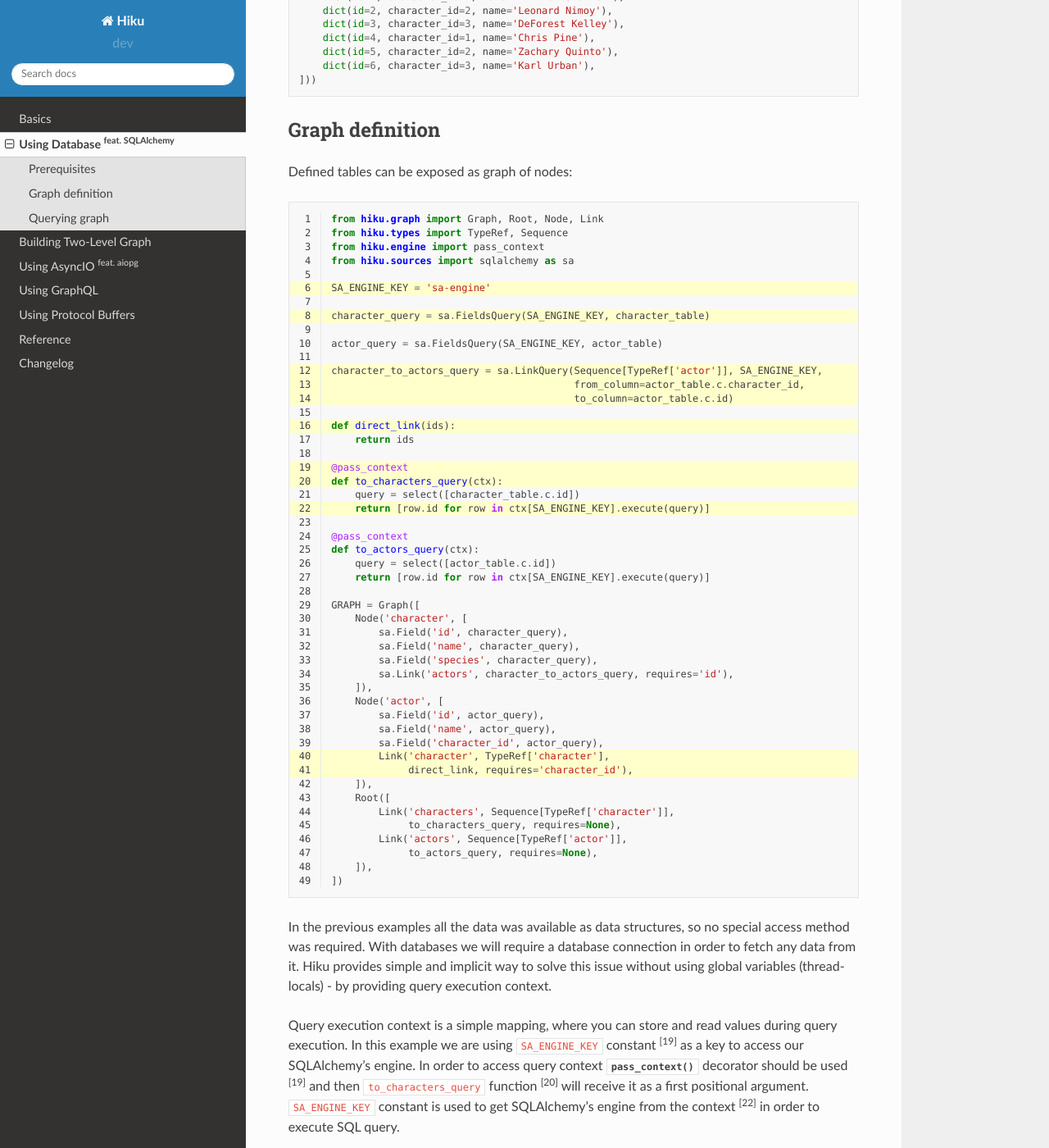
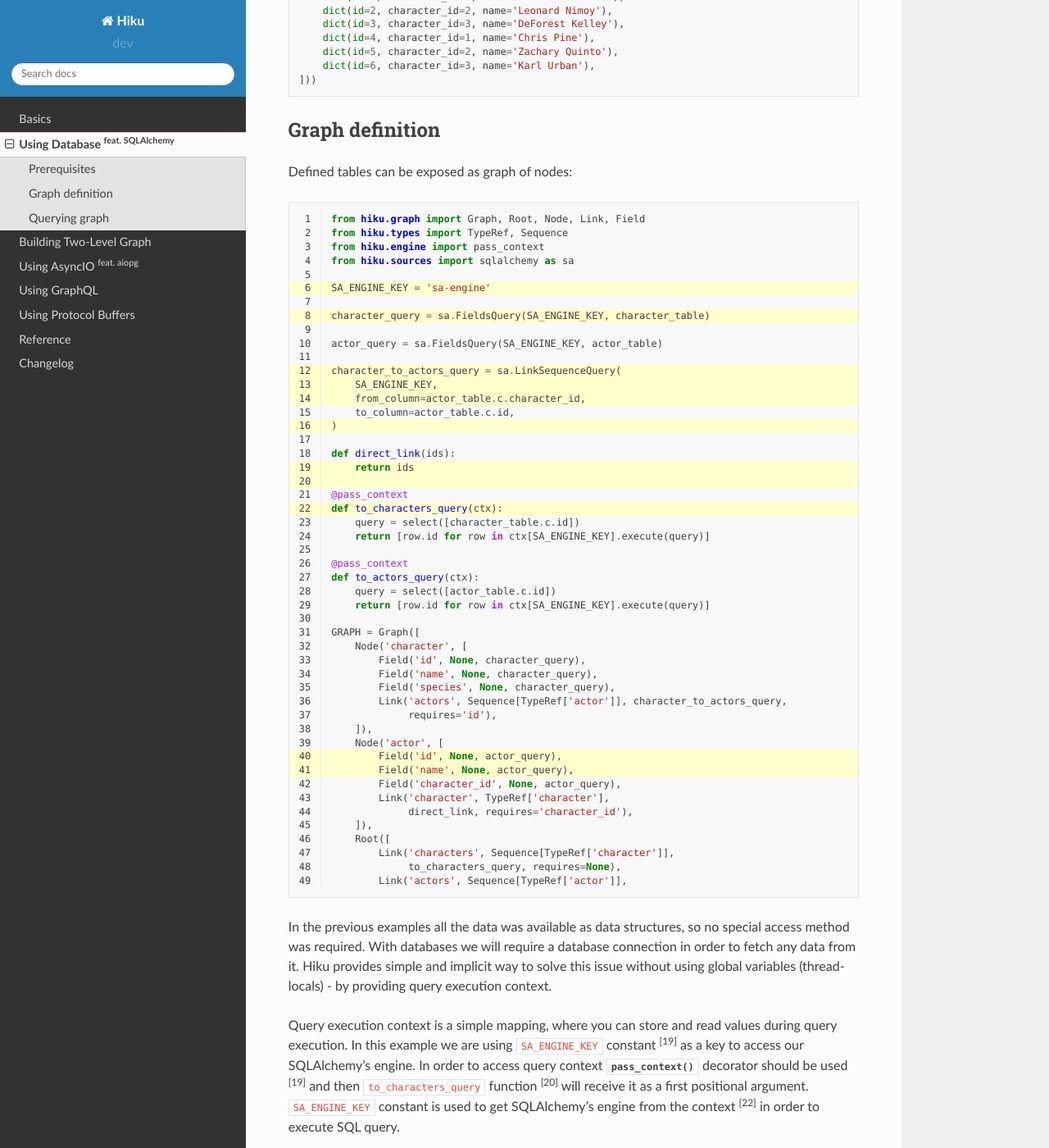
Before and after one commit to evo-company/hiku, a Sphinx documentation site: the page built from docs/database.rst, in a window 1280 px wide and 1400 px high, scrolled down 1014 px. Shown: the whole window at 82% size. Built offline with Sphinx 7.4.7 and the Read the Docs theme 2.0.0, drawn with Linux system fonts in a browser that asks for light colours; some of the changed text lies outside the part shown.

Commit message:
Refactored sqlalchemy and aiopg sources

```diff
--- a/docs/asyncio.rst
+++ b/docs/asyncio.rst
@@ -1,5 +1,7 @@
 Using AsyncIO :sup:`feat. aiopg`
 ================================
+
+.. FIXME: line numbers
 
 Hiku has several executors, previous examples were using
 :py:class:`hiku.executors.sync.SyncExecutor` and they can also be used with
--- a/docs/database.rst
+++ b/docs/database.rst
@@ -1,5 +1,7 @@
 Using Database :sup:`feat. SQLAlchemy`
 ======================================
+
+.. FIXME: line numbers
 
 Hiku provides support for loading data from SQL databases using SQLAlchemy_
 library, but Hiku doesn't requires to use it's ORM layer, it requires only Core
--- a/docs/subgraph.rst
+++ b/docs/subgraph.rst
@@ -1,5 +1,7 @@
 Building Two-Level Graph
 ========================
+
+.. FIXME: line numbers
 
 Two-level graph is a way to express business-logic once and provide it
 on-demand.
--- a/docs/test_asyncio.py
+++ b/docs/test_asyncio.py
@@ -80,7 +80,7 @@ def db_dsn_fixture(request):
 
 # define graph
 
-from hiku.graph import Graph, Root, Node, Link
+from hiku.graph import Graph, Root, Node, Link, Field
 from hiku.types import TypeRef, Sequence
 from hiku.engine import pass_context
 from hiku.sources import aiopg as sa
@@ -91,9 +91,11 @@ character_query = sa.FieldsQuery(SA_ENGINE_KEY, character_table)
 
 actor_query = sa.FieldsQuery(SA_ENGINE_KEY, actor_table)
 
-character_to_actors_query = sa.LinkQuery(Sequence[TypeRef['actor']], SA_ENGINE_KEY,
-                                         from_column=actor_table.c.character_id,
-                                         to_column=actor_table.c.id)
+character_to_actors_query = sa.LinkSequenceQuery(
+    SA_ENGINE_KEY,
+    from_column=actor_table.c.character_id,
+    to_column=actor_table.c.id,
+)
 
 async def direct_link(ids):
     return ids
@@ -114,15 +116,16 @@ async def to_actors_query(ctx):
 
 GRAPH = Graph([
     Node('character', [
-        sa.Field('id', character_query),
-        sa.Field('name', character_query),
-        sa.Field('species', character_query),
-        sa.Link('actors', character_to_actors_query, requires='id'),
+        Field('id', None, character_query),
+        Field('name', None, character_query),
+        Field('species', None, character_query),
+        Link('actors', Sequence[TypeRef['actor']], character_to_actors_query,
+             requires='id'),
     ]),
     Node('actor', [
-        sa.Field('id', actor_query),
-        sa.Field('name', actor_query),
-        sa.Field('character_id', actor_query),
+        Field('id', None, actor_query),
+        Field('name', None, actor_query),
+        Field('character_id', None, actor_query),
         Link('character', TypeRef['character'],
              direct_link, requires='character_id'),
     ]),
--- a/docs/test_database.py
+++ b/docs/test_database.py
@@ -40,7 +40,7 @@ sa_engine.execute(actor_table.insert().values([
 
 # define graph
 
-from hiku.graph import Graph, Root, Node, Link
+from hiku.graph import Graph, Root, Node, Link, Field
 from hiku.types import TypeRef, Sequence
 from hiku.engine import pass_context
 from hiku.sources import sqlalchemy as sa
@@ -51,9 +51,11 @@ character_query = sa.FieldsQuery(SA_ENGINE_KEY, character_table)
 
 actor_query = sa.FieldsQuery(SA_ENGINE_KEY, actor_table)
 
-character_to_actors_query = sa.LinkQuery(Sequence[TypeRef['actor']], SA_ENGINE_KEY,
-                                         from_column=actor_table.c.character_id,
-                                         to_column=actor_table.c.id)
+character_to_actors_query = sa.LinkSequenceQuery(
+    SA_ENGINE_KEY,
+    from_column=actor_table.c.character_id,
+    to_column=actor_table.c.id,
+)
 
 def direct_link(ids):
     return ids
@@ -70,15 +72,16 @@ def to_actors_query(ctx):
 
 GRAPH = Graph([
     Node('character', [
-        sa.Field('id', character_query),
-        sa.Field('name', character_query),
-        sa.Field('species', character_query),
-        sa.Link('actors', character_to_actors_query, requires='id'),
+        Field('id', None, character_query),
+        Field('name', None, character_query),
+        Field('species', None, character_query),
+        Link('actors', Sequence[TypeRef['actor']], character_to_actors_query,
+             requires='id'),
     ]),
     Node('actor', [
-        sa.Field('id', actor_query),
-        sa.Field('name', actor_query),
-        sa.Field('character_id', actor_query),
+        Field('id', None, actor_query),
+        Field('name', None, actor_query),
+        Field('character_id', None, actor_query),
         Link('character', TypeRef['character'],
              direct_link, requires='character_id'),
     ]),
--- a/docs/test_subgraph.py
+++ b/docs/test_subgraph.py
@@ -40,6 +40,7 @@
 from hiku.types import TypeRef, Sequence, Optional
 from hiku.engine import pass_context, Nothing
 from hiku.sources import sqlalchemy as sa
+from hiku.sources.sqlalchemy import TypingFromSQLTypes
 
 SA_ENGINE_KEY = 'sa-engine'
 
@@ -61,13 +62,13 @@
 
 _GRAPH = Graph([
     Node('image', [
-        sa.Field('id', image_query),
-        sa.Field('name', image_query),
+        Field('id', None, image_query),
+        Field('name', None, image_query),
     ]),
     Node('character', [
-        sa.Field('id', character_query),
-        sa.Field('image_id', character_query),
-        sa.Field('name', character_query),
+        Field('id', None, character_query),
+        Field('image_id', None, character_query),
+        Field('name', None, character_query),
         Link('image', Optional[TypeRef['image']],
              maybe_direct_link, requires='image_id'),
     ]),
@@ -76,6 +77,8 @@
              to_characters_query, requires=None),
     ]),
 ])
+
+_GRAPH = apply(_GRAPH, [TypingFromSQLTypes()])
 
 # test low-level graph
 
```
Also changed, not shown: 6 other files.
